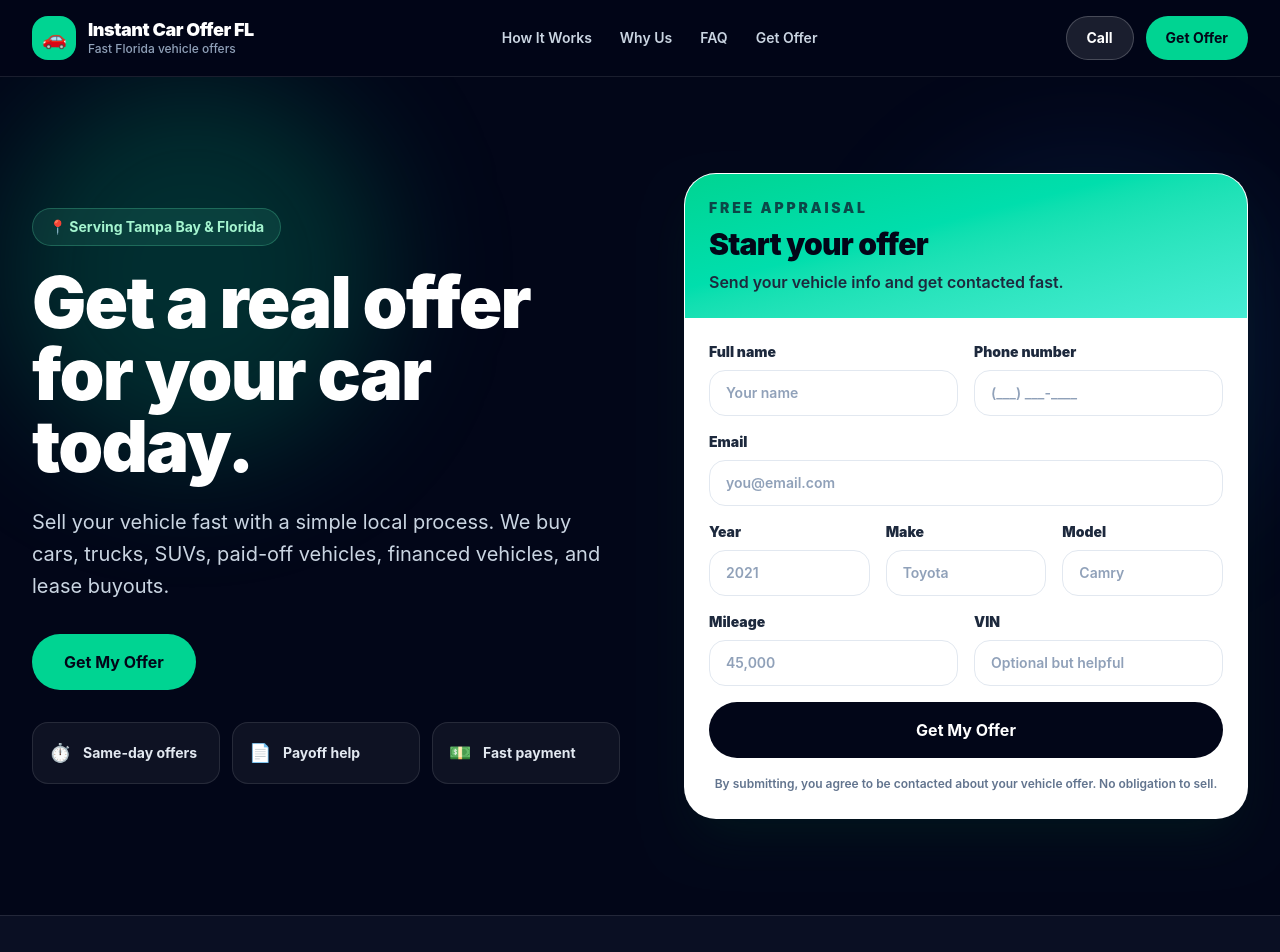
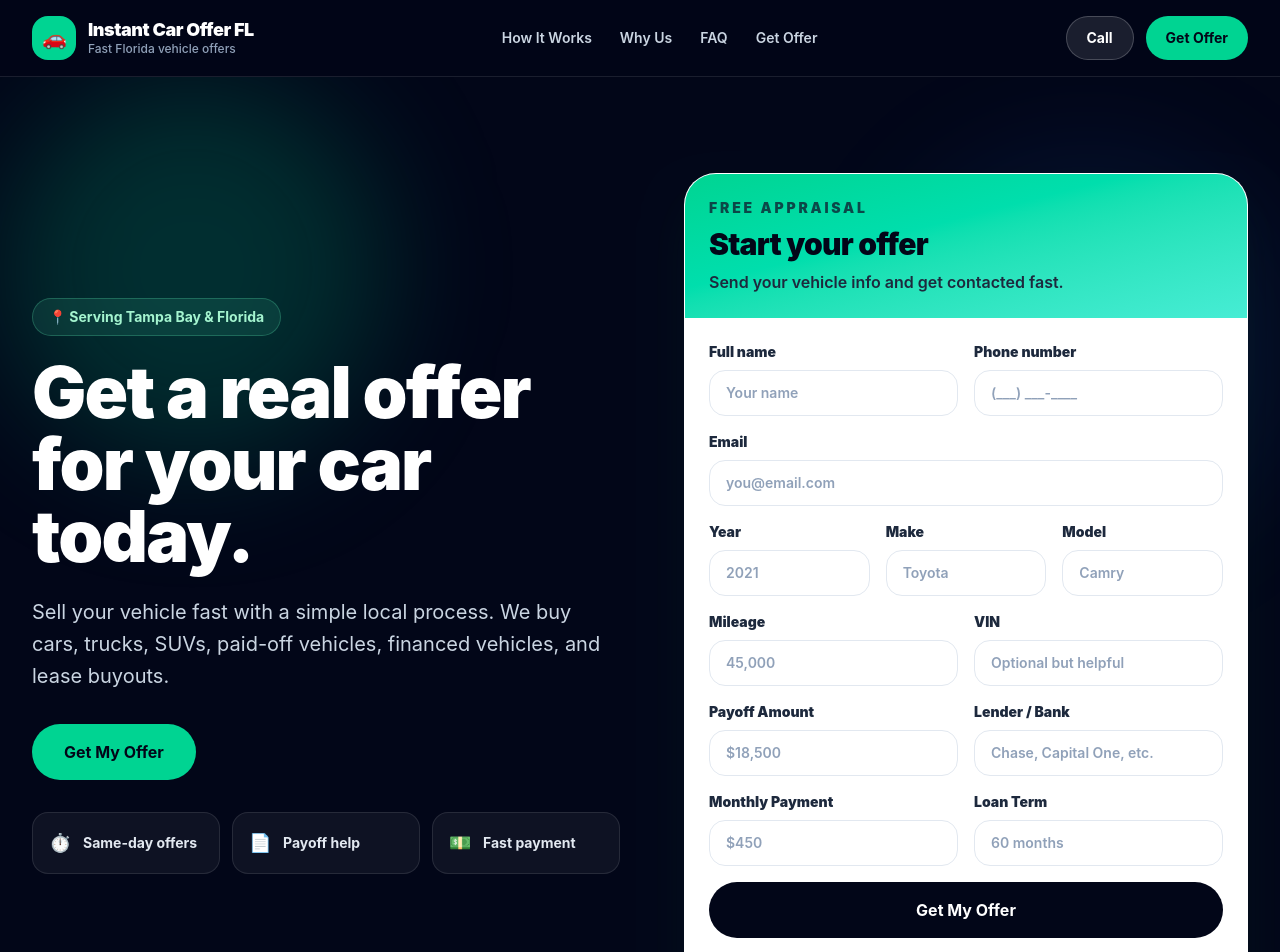
Before and after one commit to Pborja1/instant-car-offer-fl, a React (Vite) app: page / in a window 1280 px wide. Shown: the top 952 px of the page. Built offline with nearby package versions, Linux system fonts and the light colour scheme.

Commit message:
Update App.jsx

```diff
--- a/src/App.jsx
+++ b/src/App.jsx
@@ -360,6 +360,28 @@ function LeadForm({ onSubmit, submitted, compact = false }) {
         </div>
       </div>
 
+      <div className="grid gap-4 sm:grid-cols-2">
+        <div>
+          <label className={labelClass}>Payoff Amount</label>
+          <input name="payoff_amount" className={inputClass} placeholder="$18,500" />
+        </div>
+        <div>
+          <label className={labelClass}>Lender / Bank</label>
+          <input name="lender" className={inputClass} placeholder="Chase, Capital One, etc." />
+        </div>
+      </div>
+
+      <div className="grid gap-4 sm:grid-cols-2">
+        <div>
+          <label className={labelClass}>Monthly Payment</label>
+          <input name="monthly_payment" className={inputClass} placeholder="$450" />
+        </div>
+        <div>
+          <label className={labelClass}>Loan Term</label>
+          <input name="term" className={inputClass} placeholder="60 months" />
+        </div>
+      </div>
+
       {!compact && (
         <>
           <div className="grid gap-4 sm:grid-cols-2">
```
